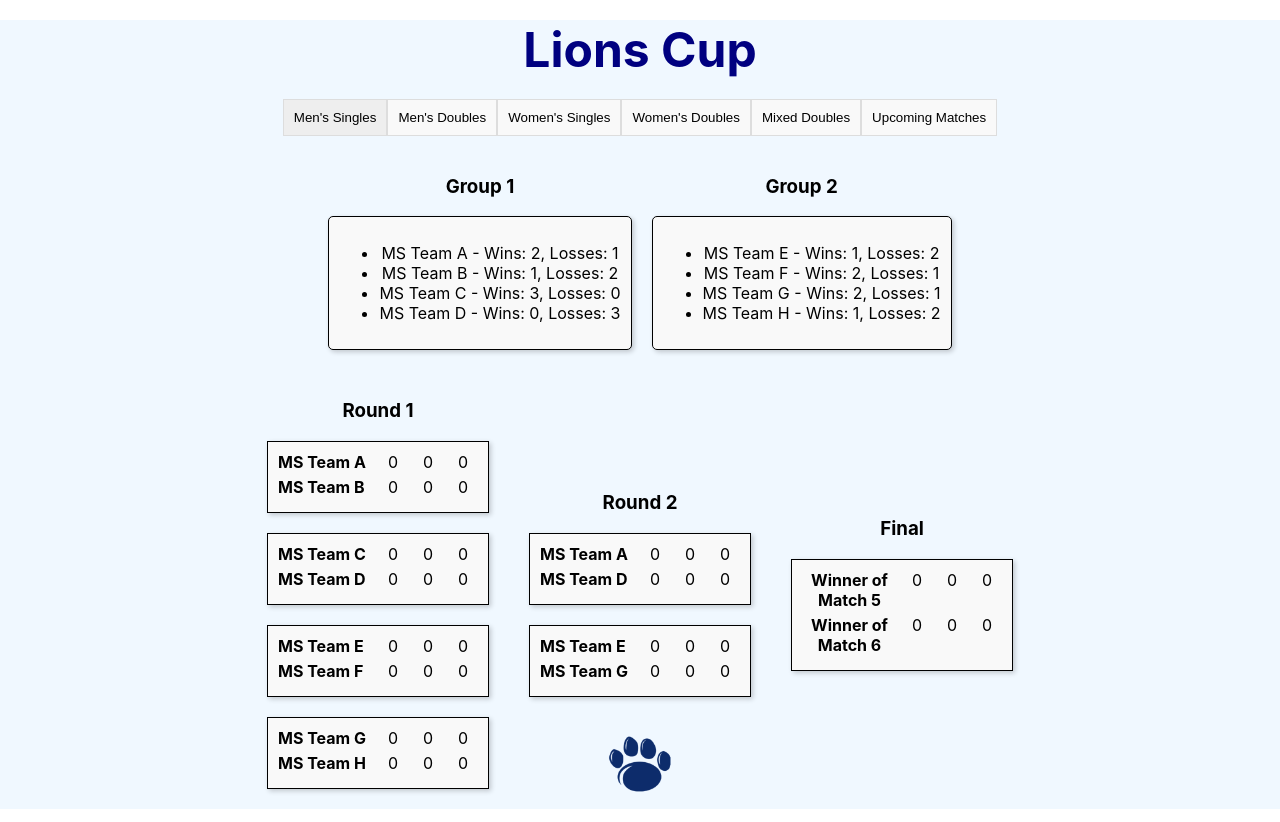
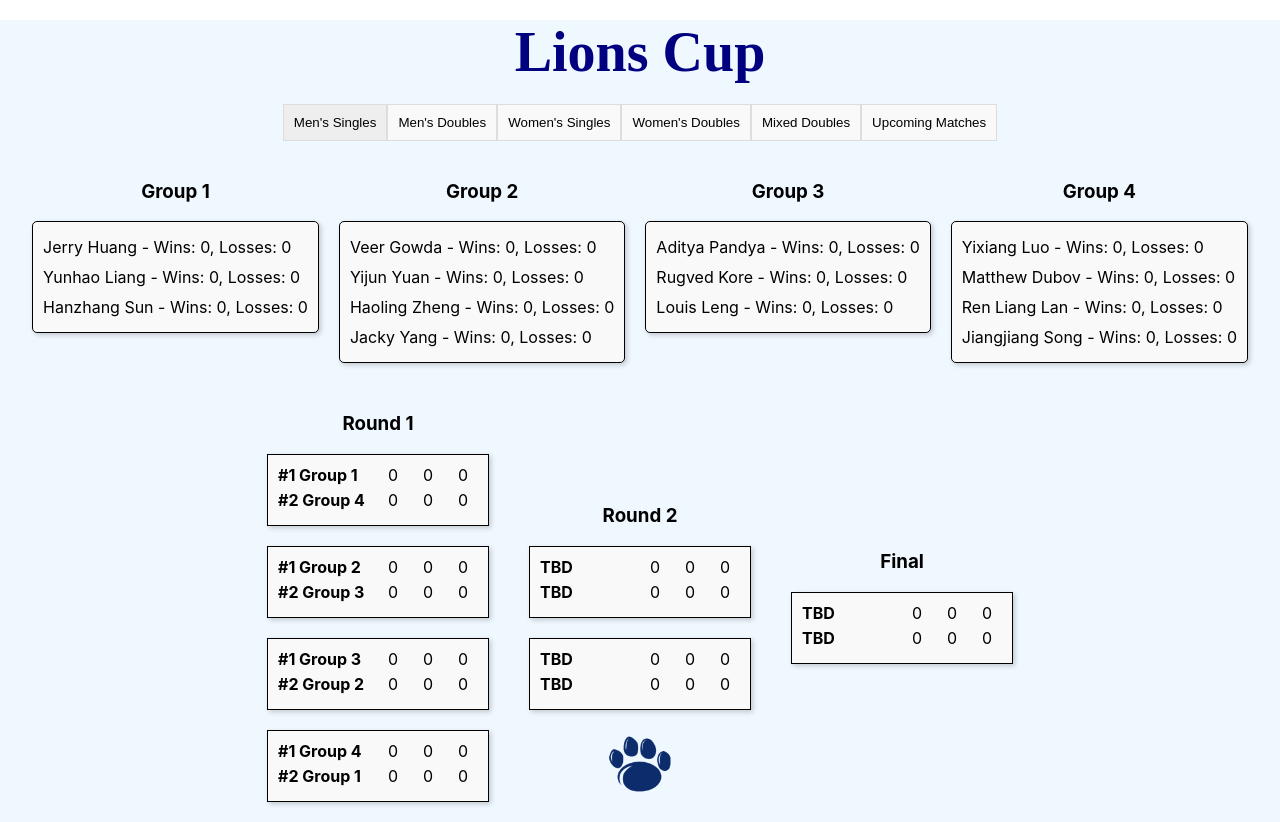
Before and after one commit to Spy12150/Tournament-Bracket, a React (Create React App) app: page / in a window 1280 px wide. Built offline with nearby package versions, Linux system fonts and the light colour scheme.

Commit message:
Everything but upcomign matches is done

```diff
--- a/public/index.html
+++ b/public/index.html
@@ -4,6 +4,7 @@
     <meta charset="utf-8" />
     <meta name="viewport" content="width=device-width, initial-scale=1.0">
     <link rel="icon" href="%PUBLIC_URL%/favicon.ico" />
+    <link href="https://fonts.googleapis.com/css2?family=Roboto:wght@700&display=swap" rel="stylesheet">
     <meta name="viewport" content="width=device-width, initial-scale=1" />
     <meta name="theme-color" content="#000000" />
     <meta
--- a/src/App.css
+++ b/src/App.css
@@ -42,9 +42,12 @@
 .tournament-title {
   text-align: center;
   color: #000080; /* Dark blue color */
-  font-size: 48px; /* Large font size, adjust as needed */
+  font-size: 56px; /* Large font size, adjust as needed */
   margin-top: 20px; /* Add some space at the top */
   margin-bottom: 20px; /* Space above the tabs */
+
+  font-weight: 1500;
+  font-family: 'Times New Roman', sans-serif; /* Use the chosen font */
 }
 
 .App-header {
--- a/src/App.js
+++ b/src/App.js
@@ -14,23 +14,23 @@ const mockTournamentData = {
     {
       name: "Round 1",
       matches: [
-        { id: 1, competitor1: 'MS Team A', competitor2: 'MS Team B', winner: 'MS Team A', scores: [[0, 0, 0], [0, 0, 0]] },
-        { id: 2, competitor1: 'MS Team C', competitor2: 'MS Team D', winner: 'MS Team D', scores: [[0, 0, 0], [0, 0, 0]] },
-        { id: 3, competitor1: 'MS Team E', competitor2: 'MS Team F', winner: 'MS Team E', scores: [[0, 0, 0], [0, 0, 0]] },
-        { id: 4, competitor1: 'MS Team G', competitor2: 'MS Team H', winner: 'MS Team G', scores: [[0, 0, 0], [0, 0, 0]] }
+        { id: 1, competitor1: '#1  Group 1', competitor2: '#2  Group 4', winner: 'MS Team A', scores: [[0, 0, 0], [0, 0, 0]] },
+        { id: 2, competitor1: '#1  Group 2', competitor2: '#2  Group 3', winner: 'MS Team D', scores: [[0, 0, 0], [0, 0, 0]] },
+        { id: 3, competitor1: '#1  Group 3', competitor2: '#2  Group 2', winner: 'MS Team E', scores: [[0, 0, 0], [0, 0, 0]] },
+        { id: 4, competitor1: '#1  Group 4', competitor2: '#2  Group 1', winner: 'MS Team G', scores: [[0, 0, 0], [0, 0, 0]] }
       ],
     },
     {
       name: "Round 2",
       matches: [
-        { id: 5, competitor1: 'MS Team A', competitor2: 'MS Team D', winner: null, scores: [[0, 0, 0], [0, 0, 0]] },
-        { id: 6, competitor1: 'MS Team E', competitor2: 'MS Team G', winner: null, scores: [[0, 0, 0], [0, 0, 0]] }
+        { id: 5, competitor1: 'TBD', competitor2: 'TBD', winner: null, scores: [[0, 0, 0], [0, 0, 0]] },
+        { id: 6, competitor1: 'TBD', competitor2: 'TBD', winner: null, scores: [[0, 0, 0], [0, 0, 0]] }
       ],
     },
     {
       name: "Final",
       matches: [
-        { id: 7, competitor1: 'Winner of Match 5', competitor2: 'Winner of Match 6', winner: null, scores: [[0, 0, 0], [0, 0, 0]] }
+        { id: 7, competitor1: 'TBD', competitor2: 'TBD', winner: null, scores: [[0, 0, 0], [0, 0, 0]] }
       ],
     },
   ],
@@ -38,25 +38,49 @@ const mockTournamentData = {
     {
       name: "Round 1",
       matches: [
-        { id: 1, competitor1: 'MD Team A', competitor2: 'MD Team B', winner: null, scores: [[0, 0, 0], [0, 0, 0]] },
-        { id: 2, competitor1: 'MD Team C', competitor2: 'MD Team D', winner: null, scores: [[0, 0, 0], [0, 0, 0]] }
+        { id: 1, competitor1: '#1  Group 1', competitor2: '#2  Group 2', winner: 'MS Team A', scores: [[0, 0, 0], [0, 0, 0]] },
+        { id: 2, competitor1: '#1  Group 2', competitor2: '#2  Group 1', winner: 'MS Team D', scores: [[0, 0, 0], [0, 0, 0]] },
       ],
     },
     {
       name: "Final",
       matches: [
-        { id: 3, competitor1: 'Winner of Match 1', competitor2: 'Winner of Match 2', winner: null, scores: [[0, 0, 0], [0, 0, 0]] }
+        { id: 3, competitor1: 'TBD', competitor2: 'TBD', winner: null, scores: [[0, 0, 0], [0, 0, 0]] }
+      ],
+    },
+
+  ],
+  "Women's Singles": [
+    {
+      name: "Final",
+      matches: [
+        { id: 3, competitor1: '#1 Group 1', competitor2: '#2 Group 1', winner: null, scores: [[0, 0, 0], [0, 0, 0]] }
       ],
     },
   ],
-  "Women's Singles": [
-    // ... Similar structure to Men's Doubles
-  ],
   "Women's Doubles": [
-    // ... Similar structure to Men's Doubles
+    {
+      name: "Final",
+      matches: [
+        { id: 3, competitor1: 'S Tom + Y Yuan', competitor2: 'N Natarajan + J Huang', winner: null, scores: [[0, 0, 0], [0, 0, 0]] }
+      ],
+    },
   ],
   "Mixed Doubles": [
-    // ... Similar structure to Men's Doubles
+    {
+      name: "Round 1",
+      matches: [
+        { id: 1, competitor1: '#1  Group 1', competitor2: '#2  Group 2', winner: 'MS Team A', scores: [[0, 0, 0], [0, 0, 0]] },
+        { id: 2, competitor1: '#1  Group 2', competitor2: '#2  Group 1', winner: 'MS Team D', scores: [[0, 0, 0], [0, 0, 0]] },
+      ],
+    },
+    {
+      name: "Final",
+      matches: [
+        { id: 3, competitor1: 'TBD', competitor2: 'TBD', winner: null, scores: [[0, 0, 0], [0, 0, 0]] }
+      ],
+    },
+
   ],
 };
 
@@ -65,37 +89,83 @@ const mockGroupData = {
   "Men's Singles": [
     {
       teams: [
-        { name: 'MS Team A', wins: 2, losses: 1 },
-        { name: 'MS Team B', wins: 1, losses: 2 },
-        { name: 'MS Team C', wins: 3, losses: 0 },
-        { name: 'MS Team D', wins: 0, losses: 3 }
+
+        { name: 'Jerry Huang', wins: 0, losses: 0 },
+        { name: 'Yunhao Liang', wins: 0, losses: 0 },
+
+        { name: 'Hanzhang Sun', wins: 0, losses: 0 }
       ]
     },
     {
       teams: [
-        { name: 'MS Team E', wins: 1, losses: 2 },
-        { name: 'MS Team F', wins: 2, losses: 1 },
-        { name: 'MS Team G', wins: 2, losses: 1 },
-        { name: 'MS Team H', wins: 1, losses: 2 }
+        { name: 'Veer Gowda', wins: 0, losses: 0 },
+        { name: 'Yijun Yuan', wins: 0, losses: 0 },
+        { name: 'Haoling Zheng', wins: 0, losses: 0 },
+        { name: 'Jacky Yang', wins: 0, losses: 0 },
       ]
     },
-    // Two more groups for Men's Singles...
+    {
+      teams: [
+
+        { name: 'Aditya Pandya', wins: 0, losses: 0 },
+        { name: 'Rugved Kore', wins: 0, losses: 0 },
+        { name: 'Louis Leng', wins: 0, losses: 0 },
+      ]
+    },
+    {
+      teams: [
+        { name: 'Yixiang Luo', wins: 0, losses: 0 },
+        { name: 'Matthew Dubov', wins: 0, losses: 0 },
+        { name: 'Ren Liang Lan', wins: 0, losses: 0 },
+        { name: 'Jiangjiang Song', wins: 0, losses: 0 }, // Repeated
+         // Repeated
+      ]
+    },
+    // ... Other categories remain unchanged
   ],
   "Men's Doubles": [
     {
       teams: [
-        { name: 'MD Team A', wins: 2, losses: 0 },
-        { name: 'MD Team B', wins: 0, losses: 2 }
+        { name: 'J Song + Y Yuan', wins: 0, losses: 0 },
+
+        { name: 'J Yang + L Leng', wins: 0, losses: 0 },
+        { name: 'H Sun + W Jiang', wins: 0, losses: 0 },
       ]
     },
     {
       teams: [
-        { name: 'MD Team C', wins: 1, losses: 1 },
-        { name: 'MD Team D', wins: 1, losses: 1 }
+        { name: 'J Huang + Y Liang', wins: 0, losses: 0 },
+        { name: 'V Gowda + M Nordin', wins: 0, losses: 0 },
+        { name: 'J Fan + R Liang', wins: 0, losses: 0 }
       ]
     }
   ],
-  // Similar structure for "Women's Singles", "Women's Doubles", and "Mixed Doubles"
+  "Women's Singles": [
+    {
+      teams: [
+        { name: 'Ruohan Zhu', wins: 0, losses: 0 },
+        { name: 'Sai Sadhana', wins: 0, losses: 0 },
+        { name: 'Jiayi Huang', wins: 0, losses: 0 },
+        { name: 'Yue Yuan', wins: 0, losses: 0 }
+      ]
+    }
+  ],
+  "Mixed Doubles": [
+    {
+      teams: [
+        { name: 'J Yang + R Zhu', wins: 0, losses: 0 },
+        { name: 'R Kore + N Natarajan', wins: 0, losses: 0 },
+        { name: 'J Jiang + Y Yuan', wins: 0, losses: 0 },
+      ]
+    },
+    {
+      teams: [
+        { name: 'M Dubov + S Arthur', wins: 0, losses: 0 },
+        { name: 'M Nordin + S Sadhana', wins: 0, losses: 0 },
+        { name: 'H Sun + S Tom', wins: 0, losses: 0 },
+      ]
+    }
+  ],
 };
 
 const App = () => {
@@ -109,15 +179,21 @@ const App = () => {
     }
   };
 
+  const renderGroupStage = () => {
+    // Only render GroupStage for specific tabs
+    if (['Men\'s Singles', 'Men\'s Doubles', 'Women\'s Singles', 'Women\'s Doubles', 'Mixed Doubles'].includes(activeTab)) {
+      return <GroupStage groups={mockGroupData[activeTab]} />;
+    }
+    return null;
+  };
+
   return (
     <div className="App">
       <h1 className="tournament-title">Lions Cup</h1>
       <div className="tabs-container" style={{ marginBottom: '20px' }}>
         <TabsContainer activeTab={activeTab} setActiveTab={setActiveTab} />
       </div>
-      {activeTab === "Men's Singles" ?
-        <GroupStage groups={mockGroupData["Men's Singles"]} /> :
-        <GroupStage groups={mockGroupData[activeTab]} />}
+      {renderGroupStage()}
       {renderContent()}
       <div className="footer-image">
         <img src={media1} alt="Lions Cup" />
--- a/src/Round.js
+++ b/src/Round.js
@@ -1,6 +1,6 @@
 // Round.js
 import React from 'react';
-import Match from './components/Match/Match';
+import Match from './components/Match/Match'; // Adjust the path as necessary
 
 const Round = ({ round }) => {
   return (
--- a/src/UpcomingMatches.css
+++ b/src/UpcomingMatches.css
@@ -1,8 +1,20 @@
-.upcoming-matches-list {
-    list-style-type: none;
-    padding: 0;
-  }
+/* UpcomingMatches.css */
+.upcoming-matches {
+  display: flex;
+  flex-direction: column;
+  align-items: center; /* Centers the match boxes horizontally */
+}
 
-  .upcoming-matches-list li {
-    padding: 5px 0;
-  }
+.match {
+  border: 1px solid #000;
+  padding: 10px;
+  margin-bottom: 20px;
+  text-align: center;
+  background-color: #f9f9f9;
+  box-shadow: 2px 2px 5px rgba(0, 0, 0, 0.2);
+  width: 200px;
+}
+
+.match-row {
+  margin-bottom: 5px;
+}
--- a/src/components/Groups/GroupStage.css
+++ b/src/components/Groups/GroupStage.css
@@ -16,6 +16,18 @@
     border: 1px solid #000;
 }
 
+.group ul {
+    list-style-type: none; /* Removes default list item markers */
+    padding: 0; /* Removes default padding */
+    margin: 0; /* Removes default margin */
+  }
+
+  .group li {
+    text-align: left; /* Aligns list text to the left */
+    padding: 5px 0; /* Optional: Adds padding for each list item */
+    /* Other styles as needed... */
+  }
+
 .group h3 {
     margin-bottom: 10px;
 }
--- a/src/components/Groups/GroupStage.js
+++ b/src/components/Groups/GroupStage.js
@@ -2,6 +2,11 @@ import React from 'react';
 import './GroupStage.css'; // Make sure this is correctly imported
 
 const GroupStage = ({ groups }) => {
+  // Check if groups is undefined, empty, or contains any empty group
+  if (!groups || groups.length === 0 || groups.some(group => !group.teams || group.teams.length === 0)) {
+    return null;
+  }
+
   return (
     <div className="group-stage">
       {groups.map((group, index) => (
--- a/src/components/Match/Match.css
+++ b/src/components/Match/Match.css
@@ -0,0 +1,11 @@
+.match {
+    border: 1px solid #000;
+    padding: 10px;
+    margin-bottom: 20px;
+    background-color: #f9f9f9;
+    box-shadow: 2px 2px 5px rgba(0, 0, 0, 0.2);
+  }
+
+  .match-row {
+    margin-bottom: 5px;
+  }
--- a/src/components/Match/Match.js
+++ b/src/components/Match/Match.js
@@ -1,9 +1,27 @@
-// Match.js
 import React from 'react';
 
 const Match = ({ match }) => {
+  const isUpcomingMatch = match.court && match.time;
+
   return (
     <div className="match">
+      {isUpcomingMatch ? (
+        <>
+          <div className="match-row">
+            <span>{match.court}</span>
+          </div>
+          <div className="match-row">
+            <span>{match.competitor1} vs {match.competitor2}</span>
+          </div>
+          <div className="match-row">
+            <span>{match.matchType}</span>
+          </div>
+          <div className="match-row">
+            <span>{match.time}</span>
+          </div>
+        </>
+      ) : (
+        <>
           <div className="match-detail">
             <span className="team">{match.competitor1}</span>
             <div className="scores">
@@ -20,6 +38,8 @@ const Match = ({ match }) => {
               ))}
             </div>
           </div>
+        </>
+      )}
     </div>
   );
 };
```
Also changed, not shown: src/UpcomingMatches.js (+13 -29 lines), src/components/Brackets/Bracket.js (line endings or trailing spaces). Lines whose indentation alone changed are shown as unchanged.
